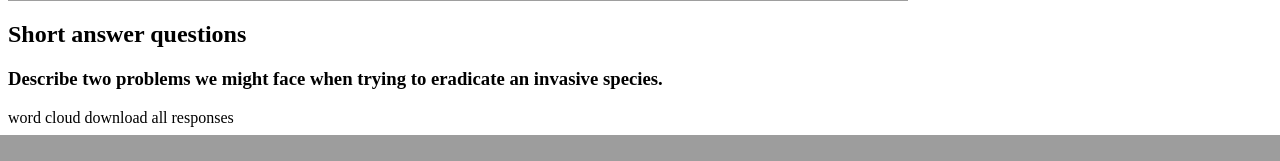
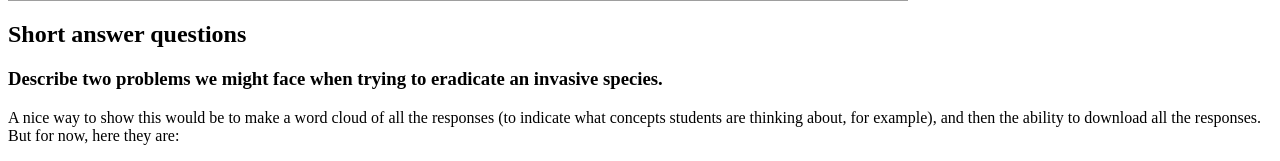
Before and after one commit to qcn/quiz, a Django app: page /quiz/results/1/ in a window 1280 px wide. Shown: the part 6056-6217 px from the top of the page. Before the commit the page ends 6191 px from the top, so only its background shows below. Run offline with Django 3.2, Linux system fonts and the light colour scheme; data comes from the database, SQL or seed files in the repository; data that the repository does not hold is empty; some libraries are stand-ins or nearby versions; grey boxes are pictures that could not be loaded.

```diff
--- a/quiz/urls.py
+++ b/quiz/urls.py
@@ -15,8 +15,10 @@ Including another URLconf
 """
 from django.conf.urls import url, include
 from django.contrib import admin
+from django.views.generic import TemplateView
 
 urlpatterns = [
     url(r'^admin/', admin.site.urls),
+    url(r'^$', TemplateView.as_view(template_name='landing.html')),
     url(r'^quiz/', include('quizapp.urls')),
 ]
--- a/quizapp/templates/view_analysis.html
+++ b/quizapp/templates/view_analysis.html
@@ -56,14 +56,16 @@
 
     {% for qn in sa_qns %}
     <h3>{{ qn.text }}</h3>
+        <p>A nice way to show this would be to make a word cloud of all the
+           responses (to indicate what concepts students are thinking about,
+           for example), and then the ability to download all the responses.
+           But for now, here they are:</p>
         <ul>
         {% for answer in qn.answers %}
             <li>{{ answer }}</li>
         {% endfor %}
         </ul>
     {% endfor %}
-    word cloud
-    download all responses
 
     </body>
 </html>
```
Also changed, not shown: 1 other file.
